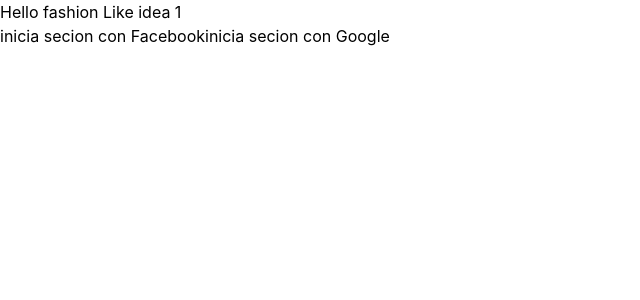
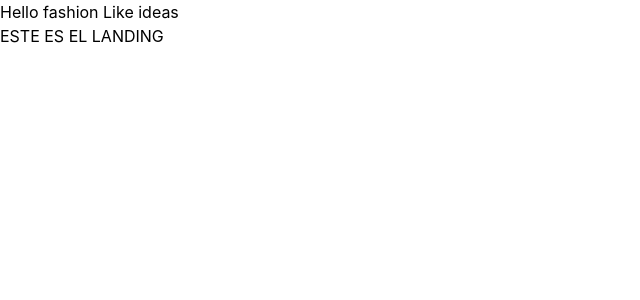
Before and after one commit to nycolop/fashionLike-app, a React (Create React App) app: page / in a window 1280 px wide. Shown: the top 300 px of the page, without its empty margins (0-640 px from the left). Built offline with nearby package versions, Linux system fonts and the light colour scheme.

Commit message:
feat(Root): including React-router-dom
Add react ruter dom for the router app

```diff
--- a/package.json
+++ b/package.json
@@ -10,6 +10,7 @@
     "formik": "2.2.9",
     "react": "17.0.2",
     "react-dom": "17.0.2",
+    "react-router-dom": "^6.2.1",
     "react-scripts": "5.0.0",
     "web-vitals": "2.1.4"
   },
--- a/src/App.jsx
+++ b/src/App.jsx
@@ -1,17 +1,26 @@
-import { loginWithFacebook, loginWithGoogle } from 'Auth/client'
+// import { loginWithFacebook, loginWithGoogle } from 'Auth/client'
+import { Landing } from 'pages/landing'
+import { Login } from 'pages/login'
+import { Recovery } from 'pages/recovery'
+import { Register } from 'pages/register'
+import { Route, Routes } from 'react-router-dom'
 
 export function App () {
-  const handleClickFace = () => {
-    loginWithFacebook().then((user) => console.log(user))
-  }
-  const hancleClickGoogle = () => {
-    loginWithGoogle().then((user) => console.log(user))
-  }
+  // const handleClickFace = () => {
+  //   loginWithFacebook().then((user) => console.log(user))
+  // }
+  // const hancleClickGoogle = () => {
+  //   loginWithGoogle().then((user) => console.log(user))
+  // }
+
   return (
     <>
-      <div className="App">Hello fashion Like idea 1</div>
-      <button onClick={handleClickFace}>inicia secion con Facebook</button>
-      <button onClick={hancleClickGoogle}>inicia secion con Google</button>
+      <Routes>
+        <Route path="/" element={<Landing />} />
+        <Route path="/login" element={<Login />} />
+        <Route path="/register" element={<Register />} />
+        <Route path="/recovery" element={<Recovery />} />
+      </Routes>
     </>
   )
 }
--- /dev/null
+++ b/src/pages/landing.js
@@ -0,0 +1,8 @@
+export function Landing () {
+  return (
+    <>
+      <h1>Hello fashion Like ideas</h1>
+      <p> ESTE ES EL LANDING</p>
+    </>
+  )
+}
--- /dev/null
+++ b/src/pages/login.js
@@ -0,0 +1,3 @@
+export function Login () {
+  return <h1>Login</h1>
+}
--- /dev/null
+++ b/src/pages/recovery.js
@@ -0,0 +1,3 @@
+export function Recovery () {
+  return <h1>Recovery</h1>
+}
--- /dev/null
+++ b/src/pages/register.js
@@ -0,0 +1,3 @@
+export function Register () {
+  return <h1>Register</h1>
+}
```
Also changed, not shown: src/index.js (+4 -3 lines), 2 other files (tests, documents, lock files or other folders).
